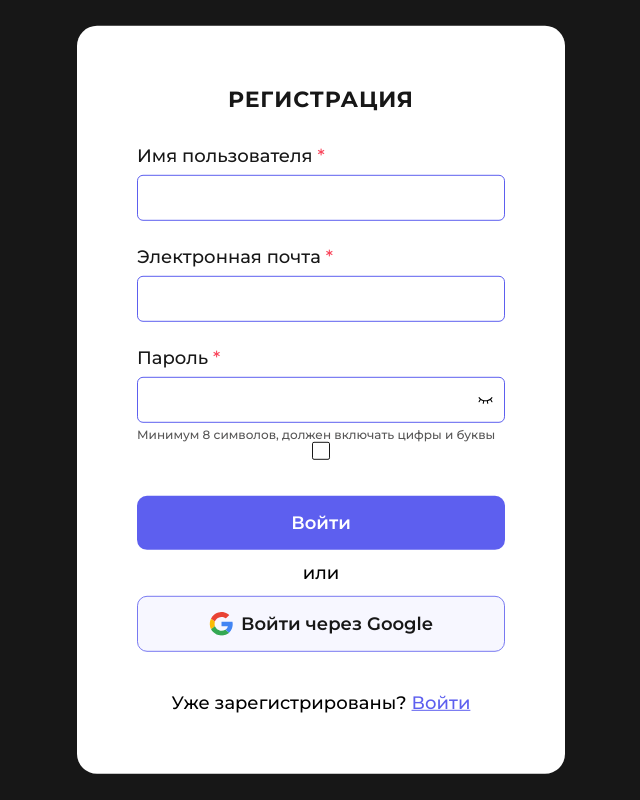
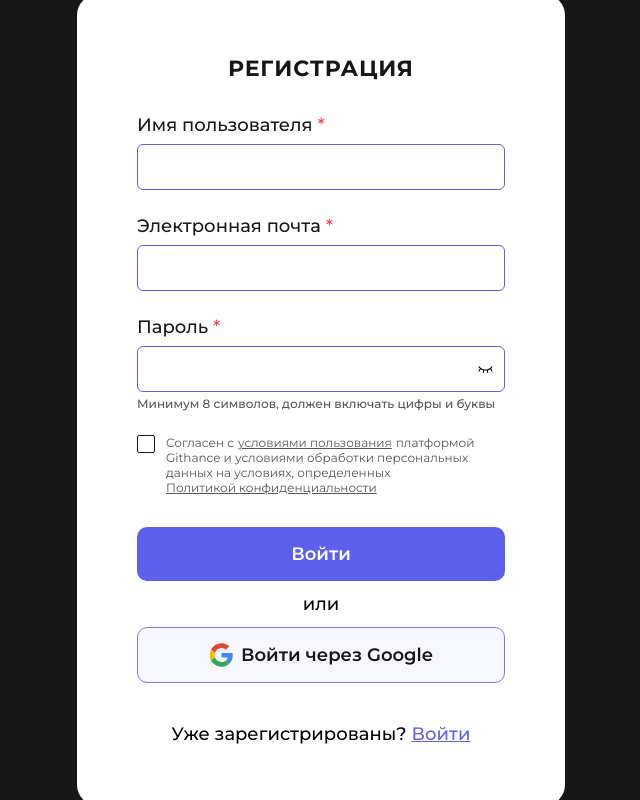
Before and after one commit to Githance/frontend, a React (Create React App) app: page /registration in a window 1280 px wide. Shown: the whole page, without its empty margins (319-959 px from the left). Built offline with nearby package versions, Linux system fonts and the light colour scheme.

Commit message:
feat: доделать блок соглашения с правилами портала

```diff
--- a/src/components/registration-page/registration-page.jsx
+++ b/src/components/registration-page/registration-page.jsx
@@ -1,3 +1,4 @@
+/* eslint-disable jsx-a11y/anchor-is-valid */
 /* eslint-disable react/self-closing-comp */
 import { useState } from "react";
 import { NavLink } from "react-router-dom";
@@ -45,8 +46,19 @@ function RegistrationPage() {
           hint
           hintText="Минимум 8 символов, должен включать цифры и буквы"
         />
-        <div>
+        <div className={style.agreement}>
           <CheckBox />
+          <p className={style.agreement__text}>
+            Согласен с
+            <a className={style.agreement__link} href="#">
+              условиями пользования
+            </a>
+            платформой Githance и&nbsp;условиями обработки персональных данных
+            на условиях, определенных
+            <a className={style.agreement__link} href="">
+              Политикой конфиденциальности
+            </a>
+          </p>
         </div>
         <Button className={cn(style.button, style.button__main)} type="submit">
           Войти
--- a/src/components/registration-page/registration-page.module.css
+++ b/src/components/registration-page/registration-page.module.css
@@ -96,3 +96,27 @@
 .link:focus {
   outline: 2px solid var(--bg-color-button-focus);
 }
+
+.agreement {
+  margin-top: 24px;
+  display: flex;
+  gap: 11px;
+}
+
+.agreement__text {
+  margin: 0;
+  display: inline-block;
+  font-size: 12px;
+  line-height: 15px;
+  color: var(--text-color-grey);
+}
+
+.agreement__link {
+  margin: 0 4px;
+  display: inline-block;
+  color: var(--text-color-grey);
+}
+
+.agreement__text a:last-child {
+  margin: 0;
+}
```
